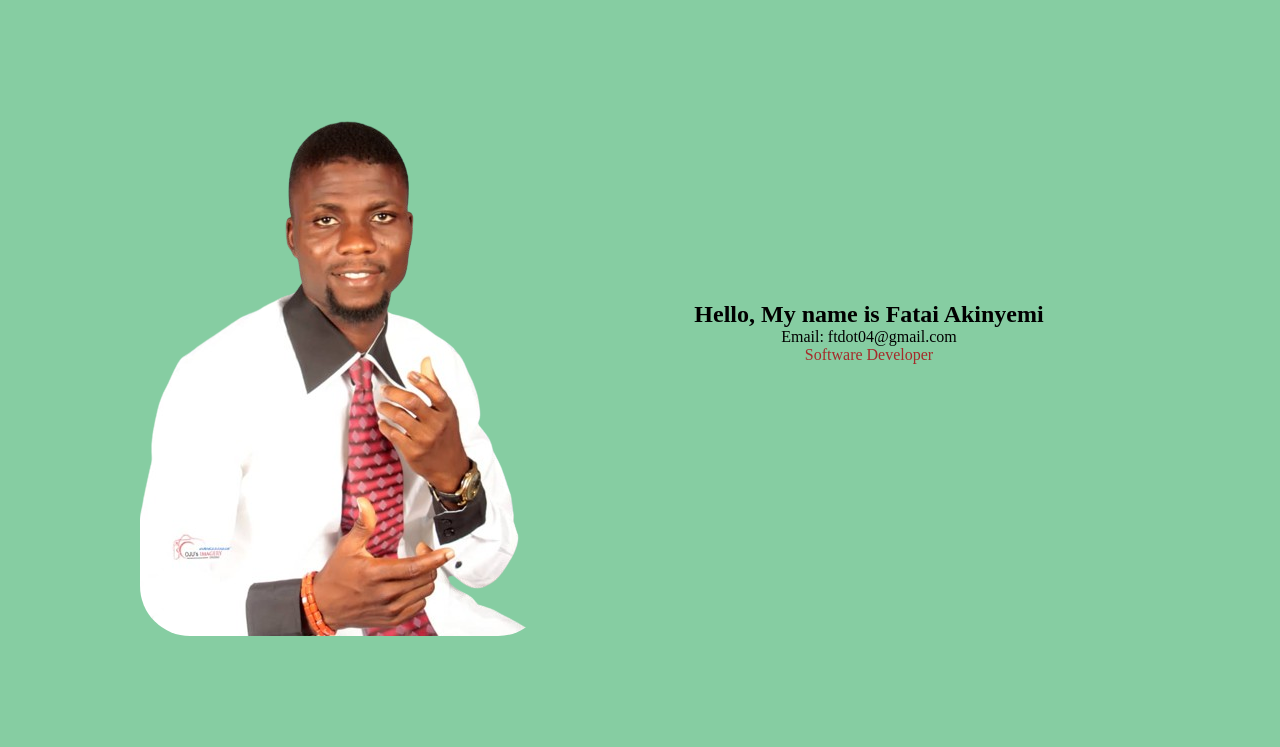
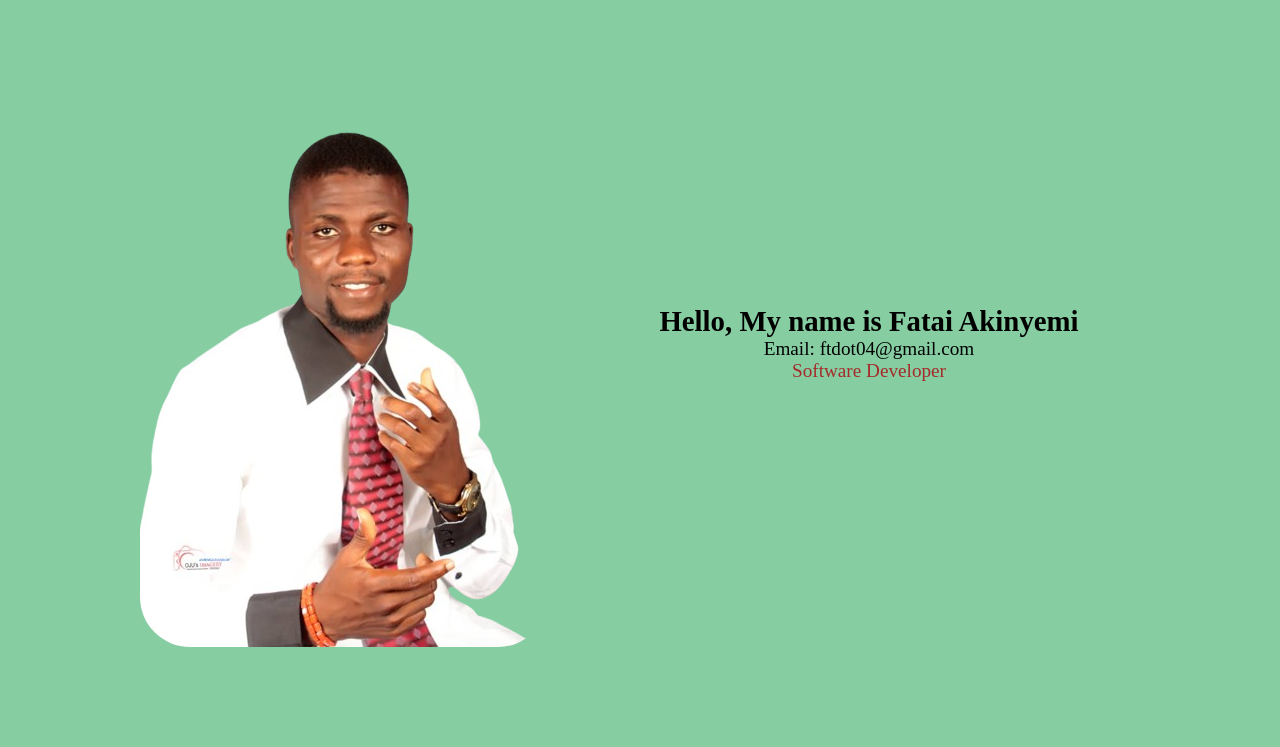
Before and after one commit to Olori-Odo/Html-Css-portfolio, a plain HTML site: page index.html in a window 1280 px wide. Shown: the part 263-1010 px from the top of the page. Drawn offline with Linux system fonts and the light colour scheme.

Commit message:
picnic 3

```diff
--- a/css/index.css
+++ b/css/index.css
@@ -7,6 +7,7 @@ body {
   width: 100vw;
   height: 100vh;
   background-color: #28a95b;
+  font-size: 1.2em;
 }
 
 .header {
@@ -104,6 +105,7 @@ div.date-time {
   text-align: center;
   padding-top: 100px;
   margin-top: 10px;
+  /* font-size: 1.2em; */
 }
 #about .about-info {
   display: flex;
```
